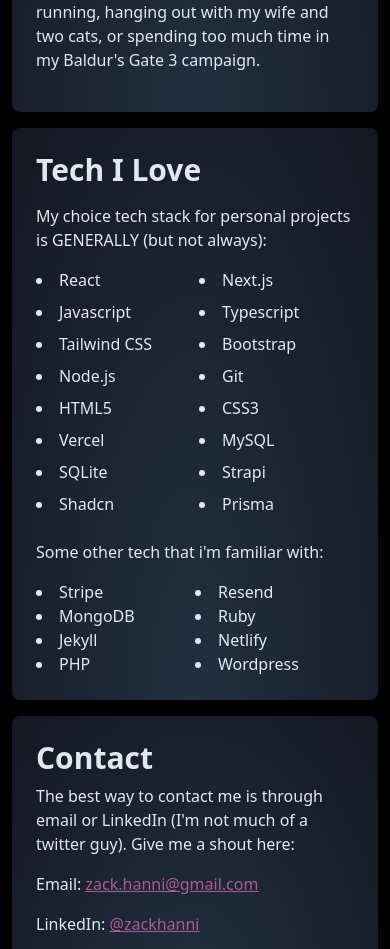
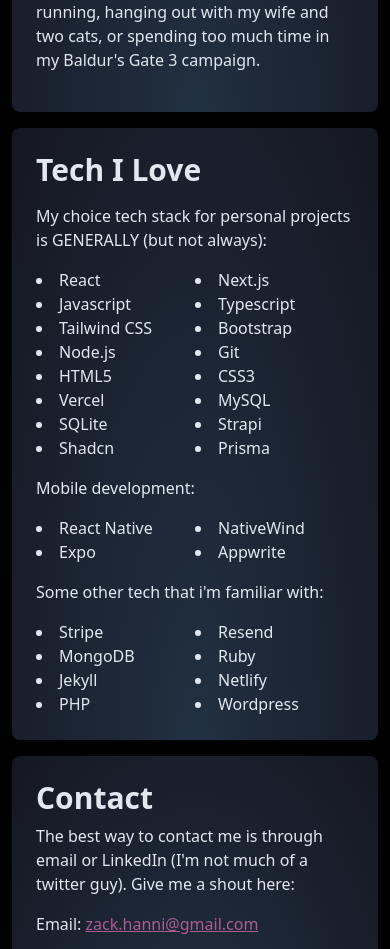
Before and after one commit to zackhanni/zachary.works, a Next.js app: page / in a window 390 px wide. Shown: the part 7120-8069 px from the top of the page. Built offline with nearby package versions, Linux system fonts and the light colour scheme.

Commit message:
added mobile tech stack

```diff
--- a/app/components/About.tsx
+++ b/app/components/About.tsx
@@ -63,25 +63,34 @@ export default function About() {
               </p>
             </div>
             {/* tech i love */}
-            <div className="radial-gradient p-4 rounded-lg backdrop-blur">
-              <p className="text-3xl font-bold">Tech I Love</p>
-              <p className="">
-                My choice tech stack for personal projects is GENERALLY (but not
-                always):
+            <div className="radial-gradient p-4 rounded-lg backdrop-blur space-y-4">
+              <h3 className="text-3xl font-bold">Tech I Love</h3>
+              <div>
+                <p>
+                  My choice tech stack for personal projects is GENERALLY (but
+                  not always):
                 </p>
-              <div className="grid gap-2 grid-cols-2 sm:grid-cols-3">
+                <div className="grid grid-cols-2 sm:grid-cols-3">
                   {TechStack.map((tech) => {
                     return <li key={tech}>{tech}</li>;
                   })}
                 </div>
-
-              <p className="pt-6">
-                Some other tech that i&apos;m familiar with:
-              </p>
+              </div>
+              <div>
+                <p>Mobile development:</p>
+                <div className="grid grid-cols-2 sm:grid-cols-3">
+                  {MobileStack.map((tech) => {
+                    return <li key={tech}>{tech}</li>;
+                  })}
+                </div>
+              </div>
+              <div>
+                <p>Some other tech that i&apos;m familiar with:</p>
                 <div className="grid grid-cols-2 md:grid-cols-3">
                   {AltStack.map((tech) => {
                     return <li key={tech}>{tech}</li>;
                   })}
+                </div>
               </div>
             </div>
             {/* contact box */}
```
Lines whose indentation alone changed are shown as unchanged.
